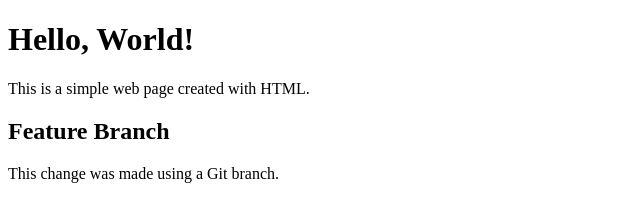
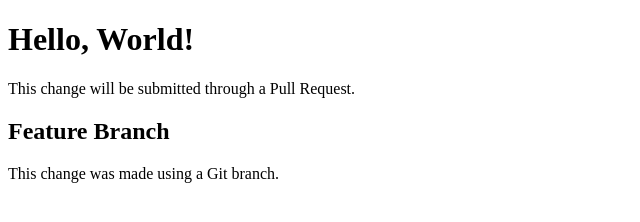
Before and after one commit to aman-mehta99/DEVOPS-practical, a plain HTML site: page index.html in a window 1280 px wide. Shown: the full height of the page, 0-640 px from the left. Drawn offline with Linux system fonts and the light colour scheme.

Commit message:
Add pull request change

```diff
--- a/index.html
+++ b/index.html
@@ -7,7 +7,7 @@
 </head>
 <body>
     <h1>Hello, World!</h1>
-    <p>This is a simple web page created with HTML.</p>
+    <p>This change will be submitted through a Pull Request.</p>
 <h2>Feature Branch</h2>
 <p>This change was made using a Git branch.</p>
 </body>
```
